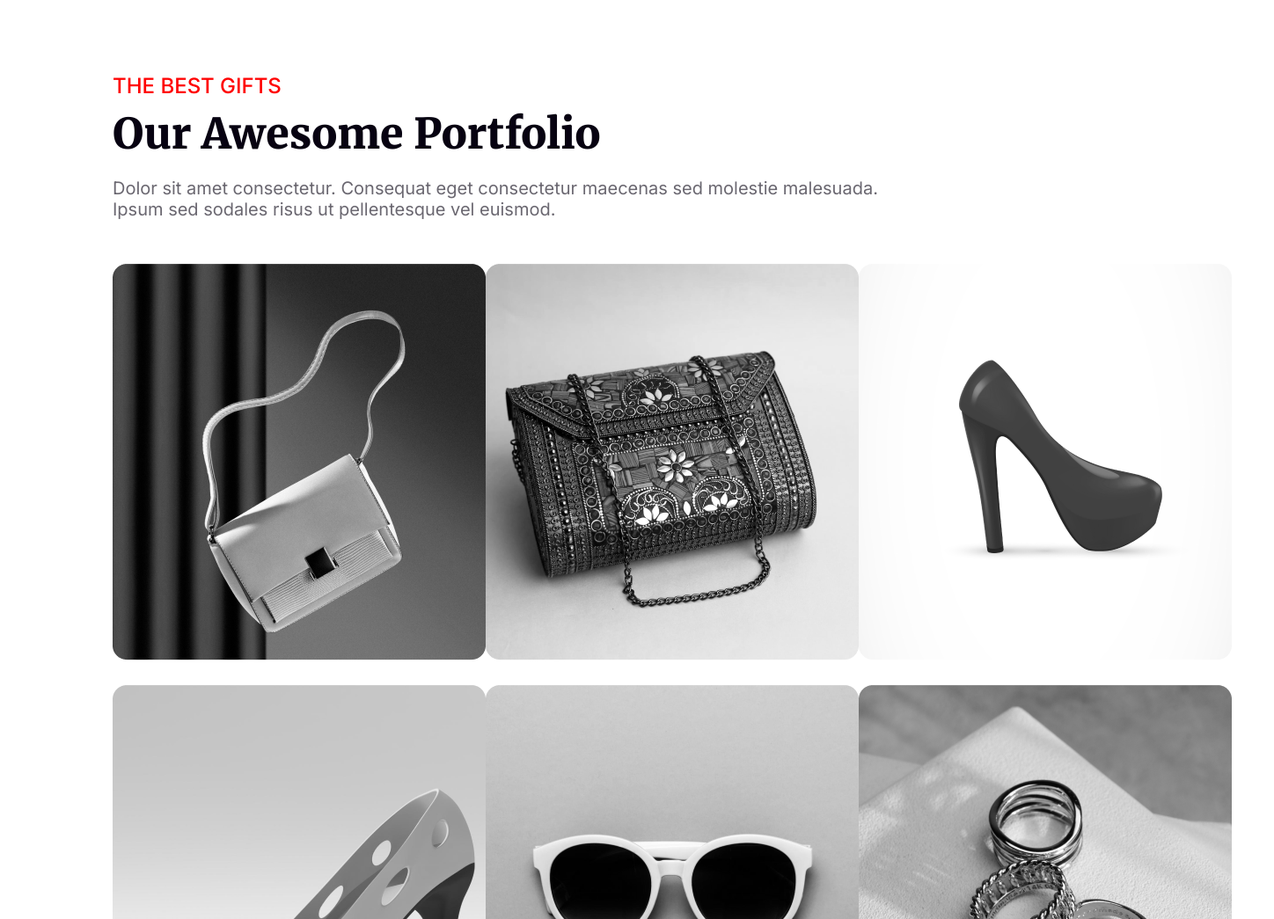
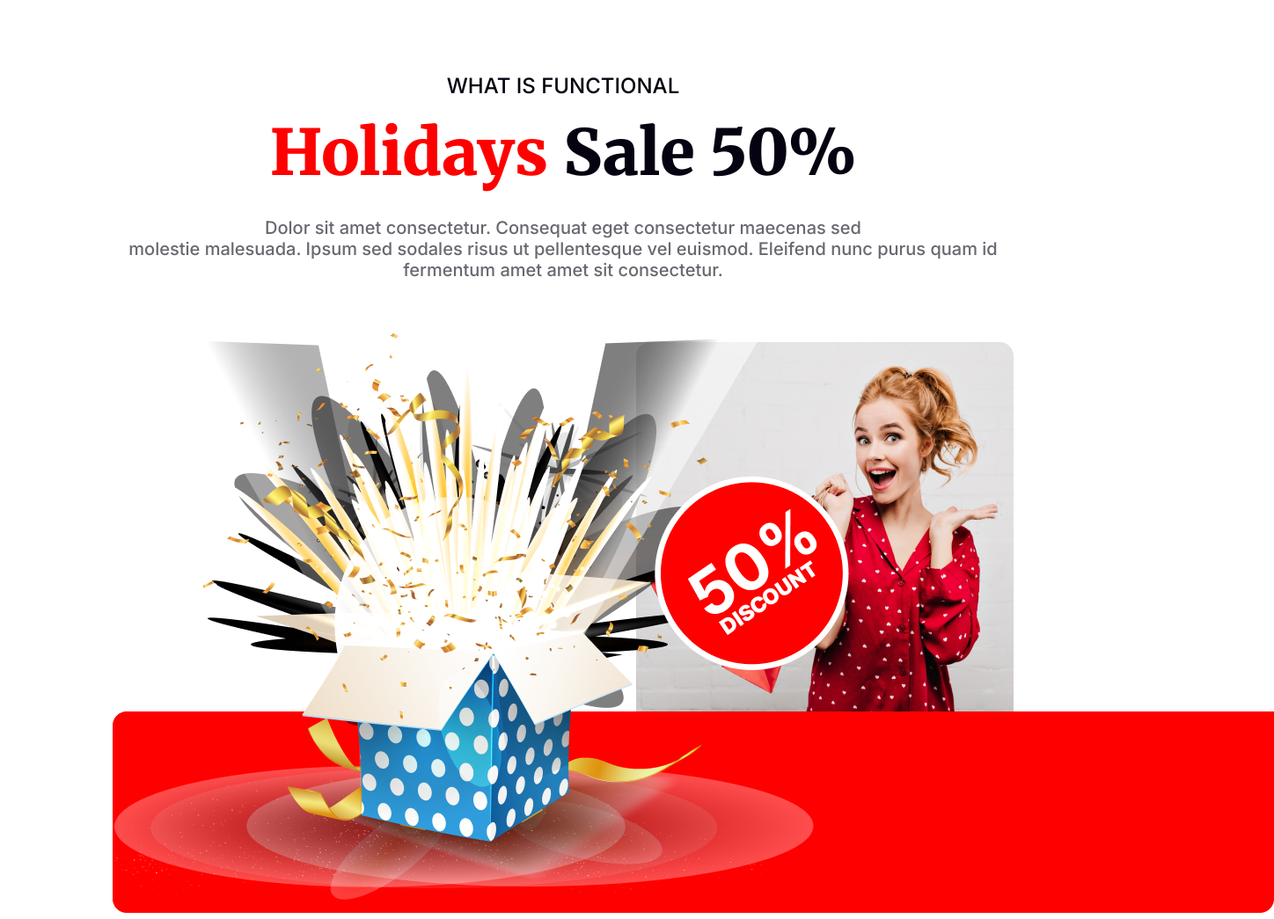
Before and after one commit to Haruntahid/new_year_party, a plain HTML site: page index.html in a window 1280 px wide. Shown: the part 3660-4705 px from the top of the page at 88% size, 1448 px wide, since content can reach past the window. Drawn offline with Linux system fonts and the light colour scheme.

Commit message:
almost end

```diff
--- a/index.html
+++ b/index.html
@@ -90,6 +90,29 @@
     </section>
 
     <!-- holiday sale -->
+        <section class="hoilday_sale">
+            <div class="container">
+                <div class="holiday_title">
+                    <p>WHAT IS FUNCTIONAL</p>
+                    <h4><span>Holidays</span> Sale 50%</h4>
+                    <h6>Dolor sit amet consectetur. Consequat eget consectetur maecenas sed <br> molestie malesuada. Ipsum sed sodales risus ut pellentesque vel euismod. Eleifend nunc purus quam id <br> fermentum amet amet sit consectetur.</h6>
+                </div>
+                <div class="holiday_banner">
+                    <div class="img_boxs">
+                        <div><img class="img1" src="./images/Group 75.png" alt=""></div>
+                        <div class="tag"><img src="./images/Rectangle 1.png" alt="" class="img3">
+                        <div><img src="./images/Group 44.png" alt="" class="disco"></div>
+                        </div>
+
+
+
+                <div class="img2">
+                    <img src="./images/Rectangle 2.png" alt="">
+                </div>
+            </div>
+                </div>
+            </div>
+        </section>
     <!-- best gifts-->
     <section class="best_gifts">
       <div class="container">
--- a/styles/style.css
+++ b/styles/style.css
@@ -216,6 +216,58 @@ font-family: 'Inter', sans-serif; */
   margin-top: 30px;
 }
 
+/* holiday sale */
+.hoilday_sale {
+  margin-top: 120px;
+}
+.holiday_title {
+  text-align: center;
+}
+.holiday_title p {
+  color: #070211;
+  font-family: Inter;
+  font-size: 24px;
+  font-weight: 500;
+}
+.holiday_title h4 {
+  color: #070211;
+  font-family: Merriweather;
+  font-size: 72px;
+  font-weight: 900;
+  margin: 16px 0 28px;
+}
+.holiday_title span {
+  color: #f00;
+}
+.holiday_title h6 {
+  color: rgba(7, 2, 17, 0.6);
+  font-family: Inter;
+  font-size: 20px;
+  font-weight: 500;
+}
+.holiday_banner {
+  margin-top: 60px;
+  padding-top: 120px;
+}
+.img_boxs {
+  position: relative;
+}
+.img1 {
+  position: absolute;
+  bottom: 0;
+}
+.img3 {
+  position: absolute;
+  right: 0;
+  bottom: 40.5%;
+  z-index: -1;
+}
+.disco {
+  position: relative;
+  right: -56%;
+  top: -15%;
+}
+
 /* best gifts */
 
 .best_gifts {
@@ -288,7 +340,7 @@ font-family: 'Inter', sans-serif; */
 .footer_right_txt {
   color: #fff;
   font-family: Inter;
-  font-size: 22px;
+  font-size: 22git px;
   font-weight: 500;
   line-height: 40px;
 }
```
Also changed, not shown: images/Group 74.png (added).
